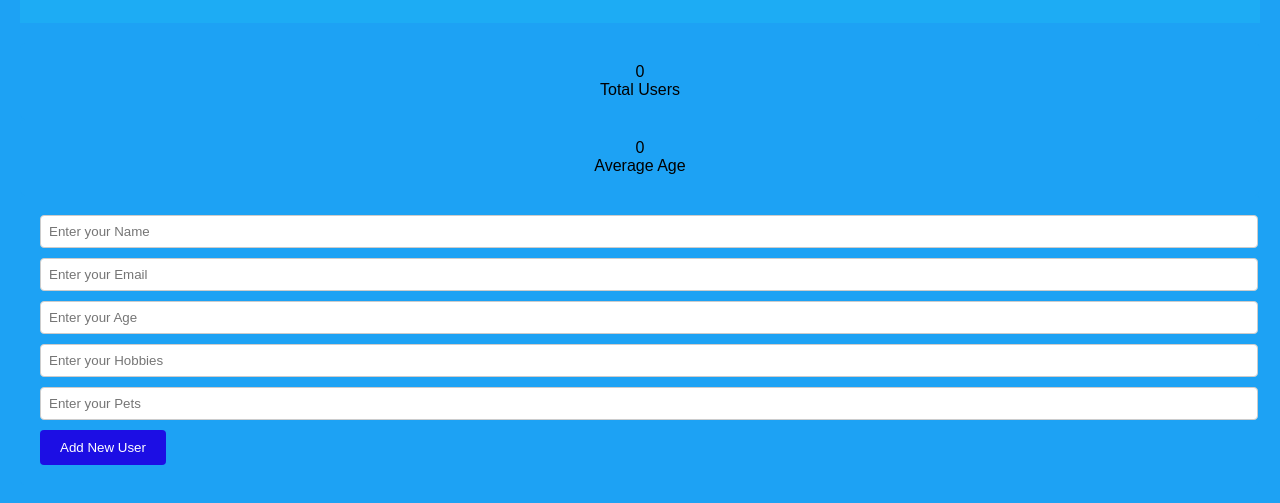
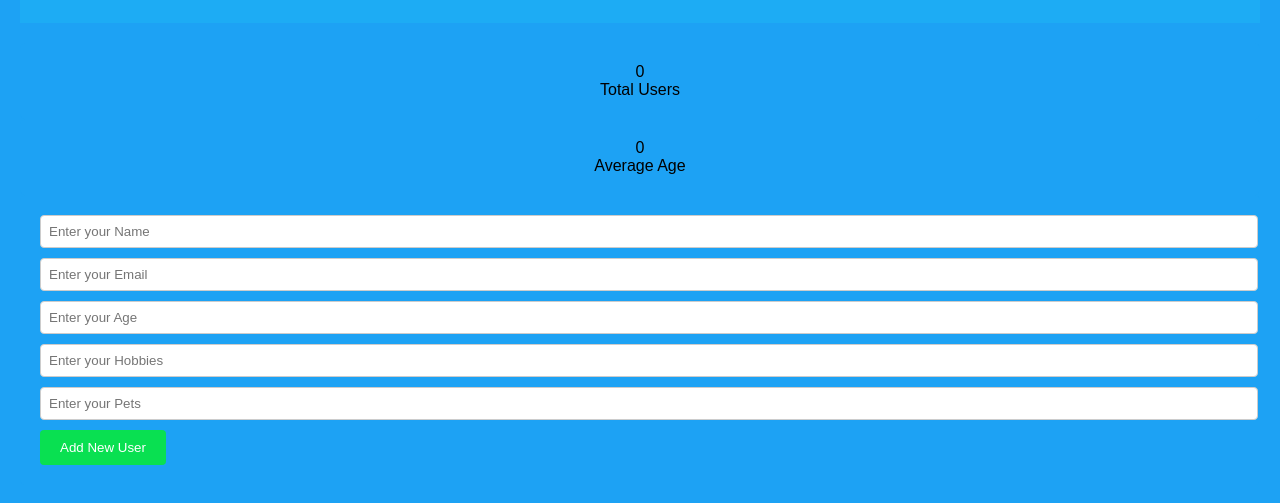
Before and after one commit to idan70000-ui/docker-project, a website: page public/index.html in a window 1280 px wide. Shown: the part 105-608 px from the top of the page. Drawn offline with Linux system fonts and the light colour scheme; no server answers.

Commit message:
start production

```diff
--- a/public/style.css
+++ b/public/style.css
@@ -42,7 +42,7 @@ input[type="email"], input[type="password"], input[type="number"], select {
     border-radius: 4px;
 }
 button {
-    background-color: #1c0ee4;
+    background-color: #09e051;
     color: white;
     padding: 10px 20px;
     border: none;
```
